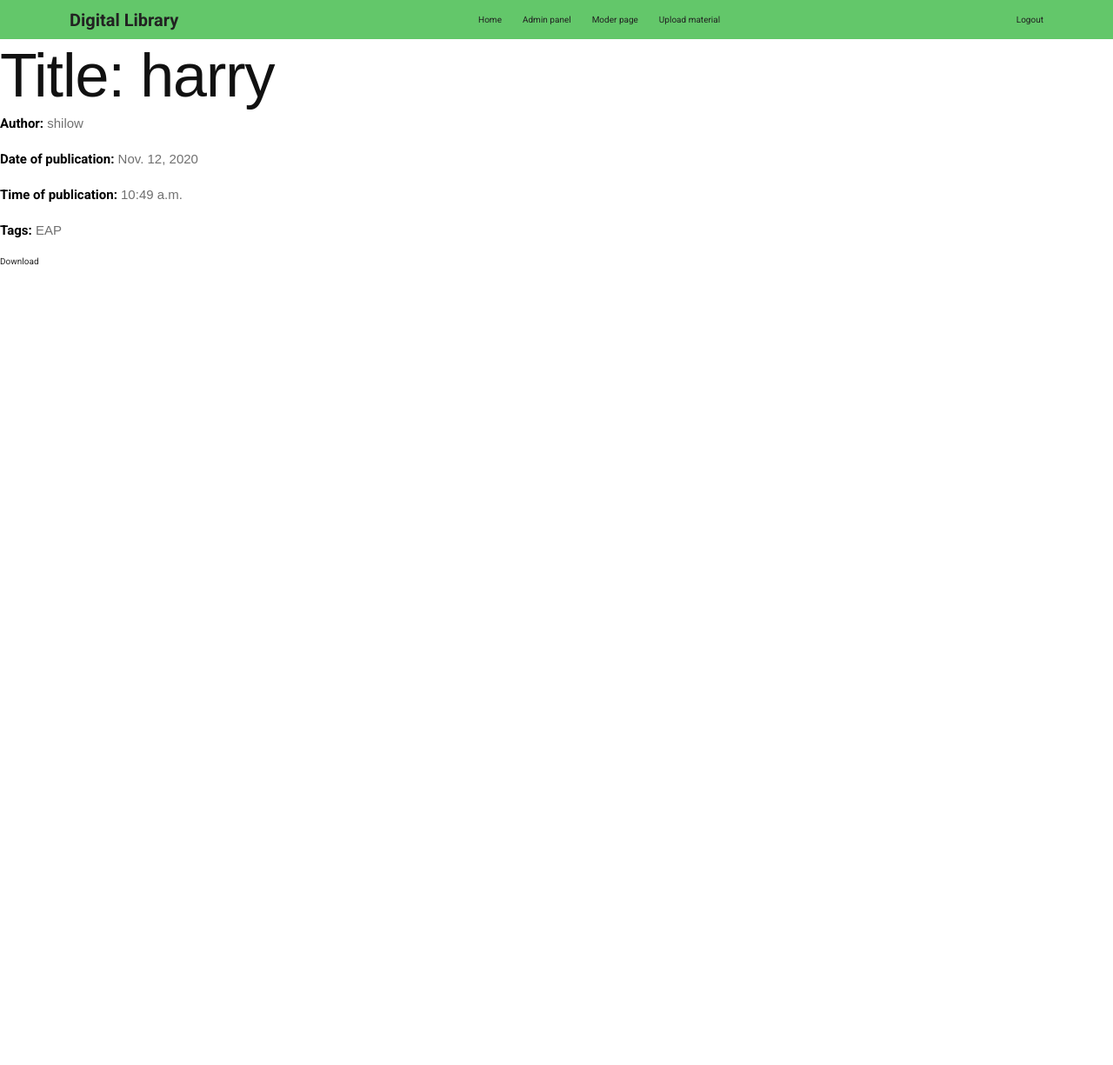
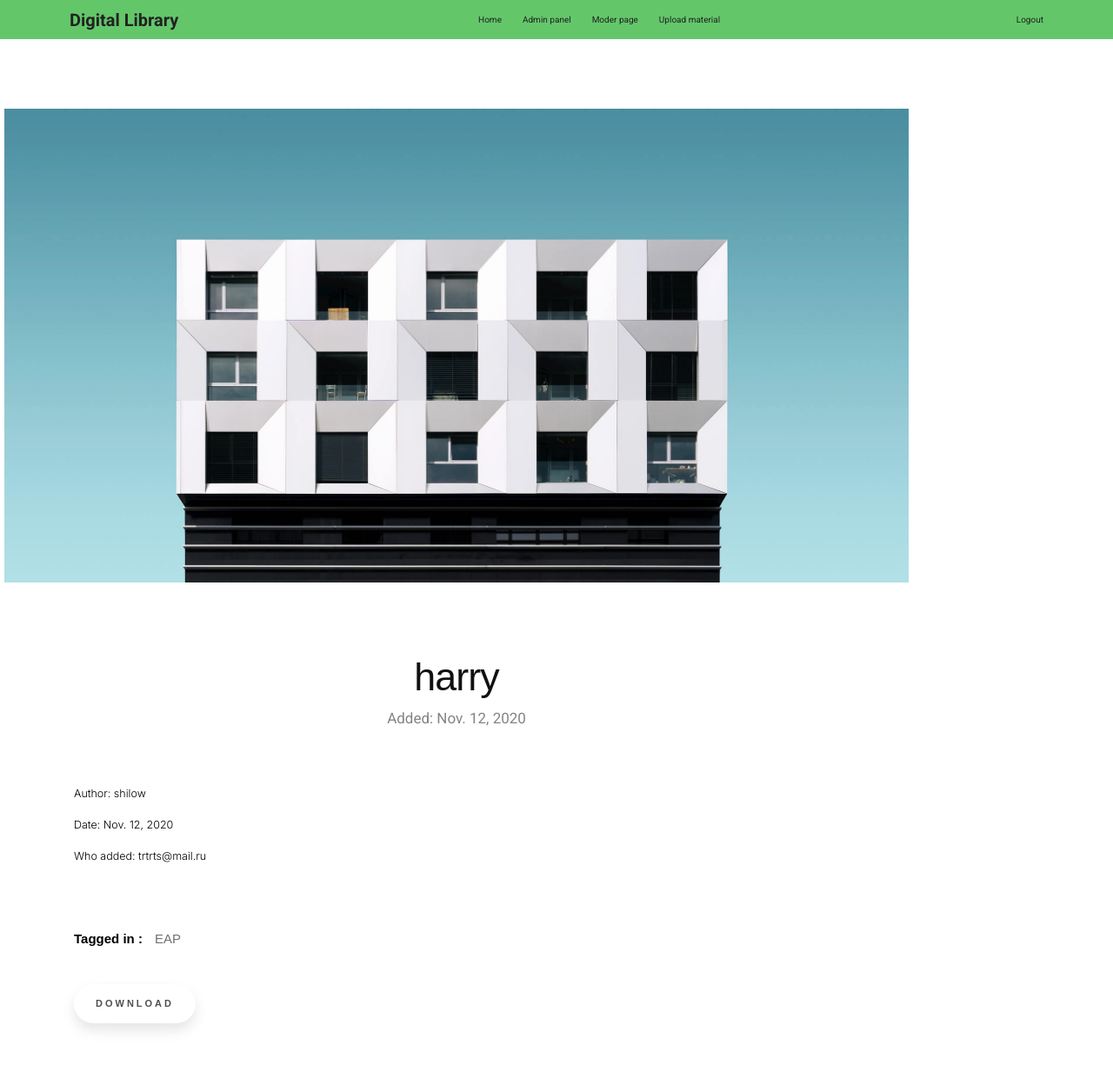
Before and after one commit to igudesman/digital-library, a Django app: page /material/876/ in a window 1280 px wide. Shown: the whole page at 87% size. Before the commit the page ends 304 px from the top, so only its background shows below. Run offline with Django 3.2, Linux system fonts and the light colour scheme; a user stored in the database is signed in; data comes from the database, SQL or seed files in the repository; both versions use the stored data as it was after the commit; some libraries are stand-ins or nearby versions.

```diff
--- /dev/null
+++ b/core/home/static/button.css
@@ -0,0 +1,21 @@
+.upload-button a {
+    text-decoration: none;
+    outline: none;
+    display: inline-block;
+    width: 140px;
+    height: 45px;
+    line-height: 45px;
+    border-radius: 45px;
+    margin-left: auto;
+    margin-right: 0;
+    font-family: 'Montserrat', sans-serif;
+    font-size: 11px;
+    text-transform: uppercase;
+    text-align: center;
+    letter-spacing: 3px;
+    font-weight: 600;
+    color: #524f4e;
+    background: white;
+    box-shadow: 0 8px 15px rgba(0,0,0,.1);
+    transition: .3s;
+}
--- a/core/search/templates/search/material_detail.html
+++ b/core/search/templates/search/material_detail.html
@@ -1,16 +1,61 @@
-{% extends "base.html" %}
+{% extends 'base.html' %}
+{% load static %}
 
 {% block content %}
-    <h1>Title: {{ material.title }}</h1>
-    <p><strong>Author:</strong> {{ material.author }}</p>
-    <p><strong>Date of publication:</strong> {{ material.date_publication }}</p>
-    <p><strong>Time of publication:</strong> {{ material.time_publication }}</p>
-    <p><strong>Tags:</strong> {% for tag in material.tags.all %}
-        {{ tag }}{% if not forloop.last %}, {% endif %}{% endfor %}</p>
+    <!-- content
+		================================================== -->
+    <section class="s-content s-content--single">
+        <div class="row">
+            <div class="column large-12">
 
-    {% if user.is_authenticated %}
-        <a href="{% url 'file_download' material.file.url %}" download>Download</a>
-    {% else %}
-        <h1>Please, register or log in to web-site to download material</h1>
-    {% endif %}
+                <article class="s-post entry format-standard">
+
+                    <div class="s-content__media">
+                        <div class="s-content__post-thumb">
+                            <img src="{% static 'material/img/standard-1050.jpg' %}"
+                                 srcset="{% static 'material/img/standard-2100.jpg' %} 2100w,
+                                         {% static 'material/img/standard-1050.jpg' %} 1050w,
+                                         {% static 'material/img/standard-525.jpg' %} 525w"
+                                 sizes="(max-width: 2100px) 100vw, 2100px" alt="">
+                        </div>
+                    </div> <!-- end s-content__media -->
+
+                    <div class="s-content__primary">
+
+                        <h2 class="s-content__title s-content__title--post">{{ material.title }}</h2>
+
+                        <ul class="s-content__post-meta">
+                            <li class="date">Added: {{ material.date_publication }} </li>
+                        </ul>
+
+                        <p class="lead">
+                            Author: {{ material.author }}<br>
+                            Date: {{ material.date_publication }}<br>
+                            Who added: {{ material.who_added_username }}<br>
+                        </p>
+
+                        <p class="s-content__post-tags">
+                            <span>Tagged in :</span>
+                            {% for tag in material.tags.all %}
+                                <a>{{ tag.tag }} </a>
+                            {% endfor %}
+                        </p>
+
+                        {% if user.is_authenticated %}
+                            <div class="upload-button">
+                                <a href="{% url 'file_download' material.file.url %}" download>Download</a>
+                            </div>
+                        {% else %}
+                            <h1>Please, register or log in to web-site to download material</h1>
+                        {% endif %}
+
+
+                    </div> <!-- end s-content__primary -->
+                </article>
+
+            </div> <!-- end column -->
+        </div> <!-- end row -->
+
+    </section> <!-- end s-content -->
+
 {% endblock %}
--- a/core/templates/base.html
+++ b/core/templates/base.html
@@ -6,18 +6,17 @@
 
     {% block title %}<title>Local Library</title>{% endblock %}
     <link rel="stylesheet" href="{% static 'navbar/css/header-7.css' %}"/>
-    <link rel="stylesheet" href="{% static 'home/css/styles.css' %}">
+    <link rel="stylesheet" href="{% static 'home/css/styles.css' %}"/>
     <link rel="stylesheet" href="{% static 'navbar/css/reset.min.css' %}"/>
-    <link rel="stylesheet" href="{% static 'material/css/bootstrap.min.css' %}" type="text/css">
+    <link rel="stylesheet" href="{% static 'material/css/bootstrap.min.css' %}" type="text/css"/>
 
 
-    <link rel="stylesheet" href="{% static 'material/css/style.css' %}" type="text/css">
+    <link rel="stylesheet" href="{% static 'material/css/style.css' %}" type="text/css"/>
     <link rel="stylesheet" href="{% static 'navbar/css/style.css' %}"/>
-    <link rel="stylesheet" href="{% static 'home/css/main.css' %}">
+    <link rel="stylesheet" href="{% static 'home/css/main.css' %}"/>
     <meta name="viewport" content="width=device-width, initial-scale=1"/>
 
-
-
+    <link rel="stylesheet" href="{% static 'button.css' %}"/>
 
 
 
```
Also changed, not shown: core/db.sqlite3, core/home/static/material/img/standard-1050.jpg (added), core/home/static/material/img/standard-2100.jpg (added), core/home/static/material/img/standard-525.jpg (added).
